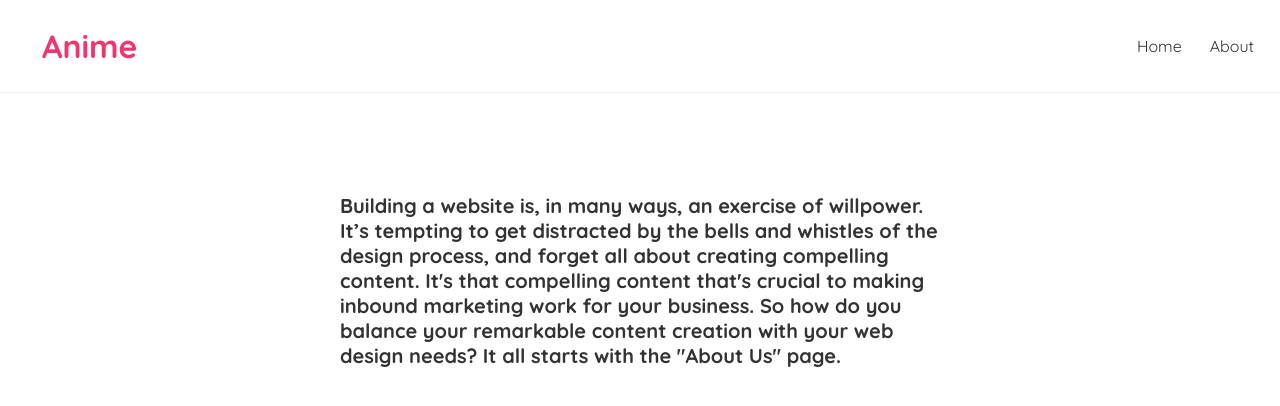
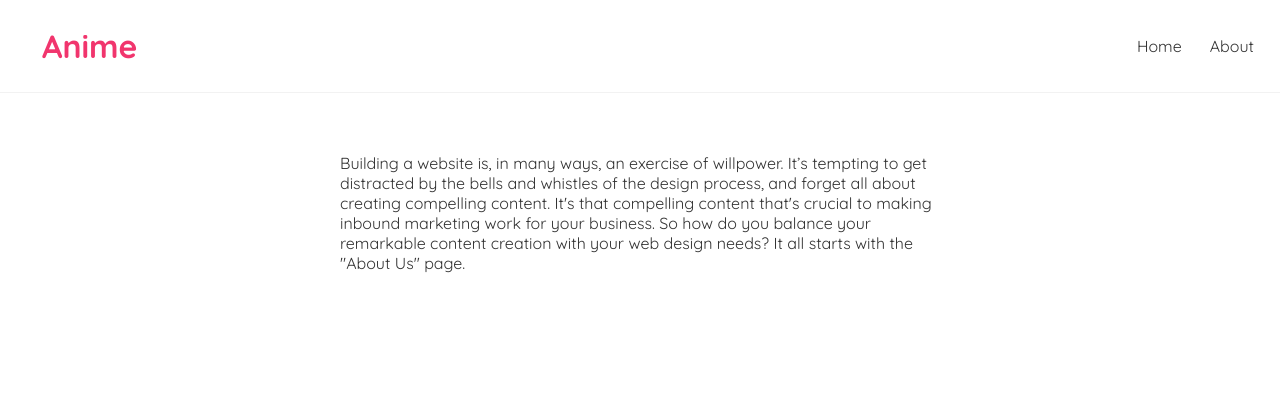
Before and after one commit to birajrb/anime-list, a React (Create React App) app: page /about in a window 1280 px wide. Shown: the top 406 px of the page. Built offline with nearby package versions, Linux system fonts and the light colour scheme; the HTML template or start-up script is replaced by a standard one.

Commit message:
Changes styles of paragraph

```diff
--- a/src/About.js
+++ b/src/About.js
@@ -1,14 +1,14 @@
 const About = () => {
   return (
     <div className="about">
-      <h2>
+      <p>
         Building a website is, in many ways, an exercise of willpower. It’s
         tempting to get distracted by the bells and whistles of the design
         process, and forget all about creating compelling content. It's that
         compelling content that's crucial to making inbound marketing work for
         your business. So how do you balance your remarkable content creation
         with your web design needs? It all starts with the "About Us" page.
-      </h2>
+      </p>
     </div>
   );
 };
--- a/src/index.css
+++ b/src/index.css
@@ -49,9 +49,16 @@
 .blog-preview a {
   text-decoration: none;
 }
-.about h2 {
-  font-size: 20px;
+.about p {
   max-width: 600px;
-  margin: 40px auto;
   margin-bottom: 10px;
 }
+.blog-details h2 {
+  font-size: 20px;
+  color: #f1356d;
+  margin-bottom: 10px;
+}
+
+.blog-details div {
+  margin: 20px 0;
+}
```
